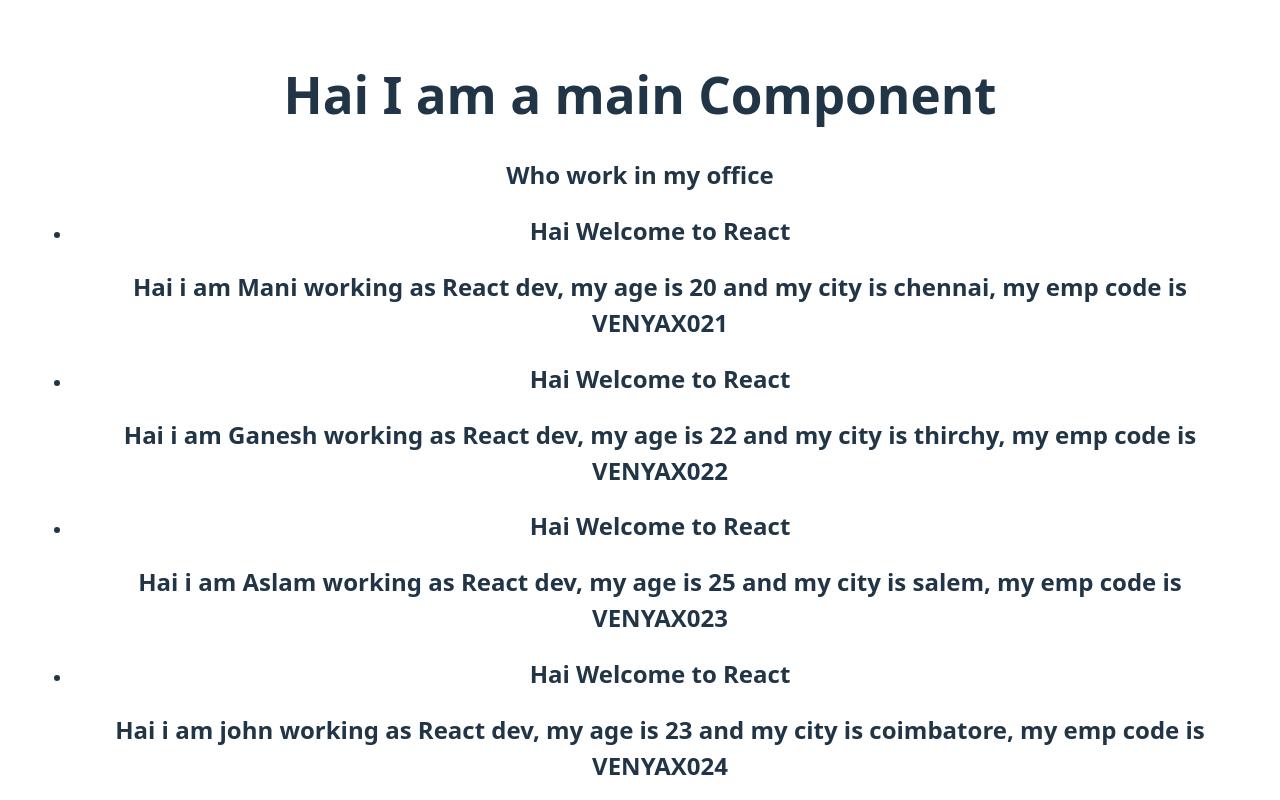
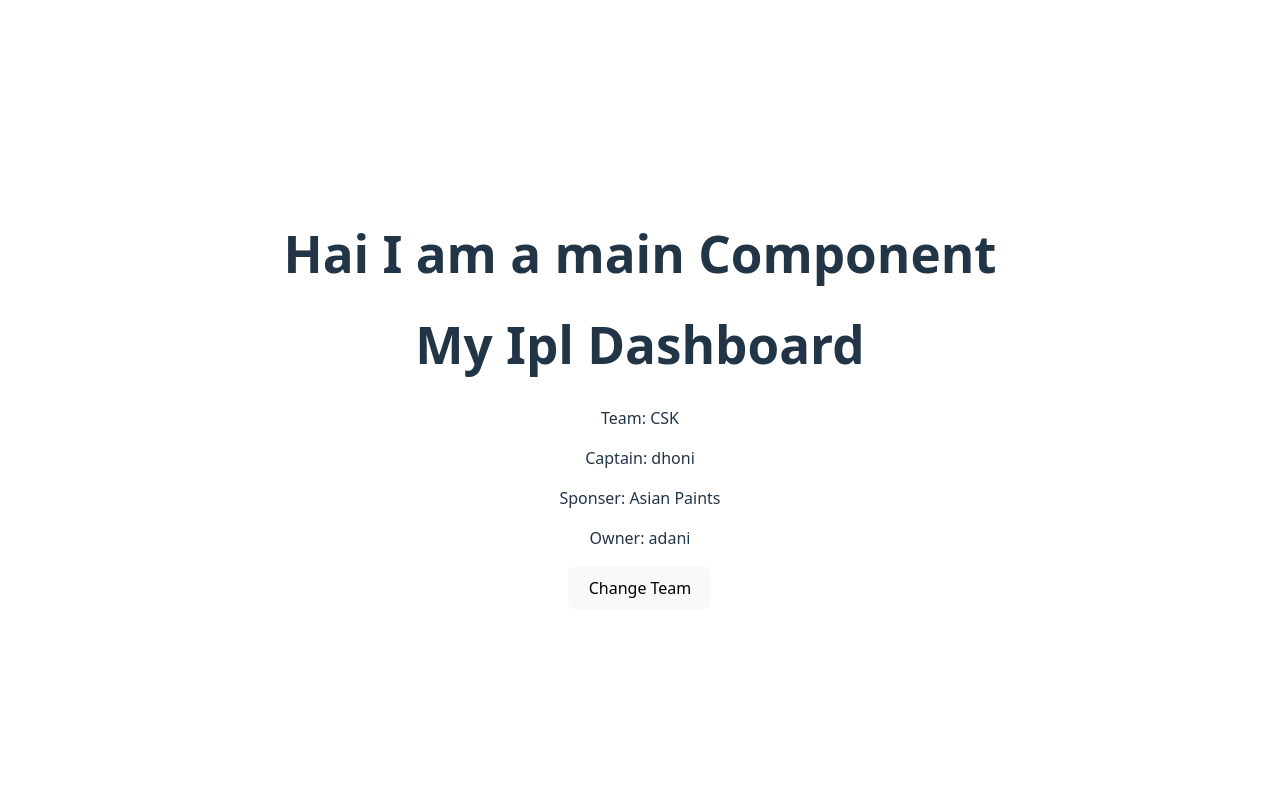
Before and after one commit to haamid122/React_Besant_6Pm, a React (Vite) app in the folder my-app/: page / in a window 1280 px wide. Shown: the top 800 px of the page. Built offline with nearby package versions, Linux system fonts and the light colour scheme.

Commit message:
second0.1 commit

```diff
--- a/my-app/src/App.jsx
+++ b/my-app/src/App.jsx
@@ -3,13 +3,17 @@
 import viteLogo from '/vite.svg'
 import './App.css'
 import Office from "./components/Office.jsx"
+import FavoriteFood from './components/FavoriteFood.jsx'
+import IplDashboard from './components/IplDashboard.jsx'
 
 function App() {
 
   return (
     <>
          <h1>Hai I am a main Component</h1>
-         <Office/>
+         {/* <Office/>     */}
+         {/* <FavoriteFood/> */}
+         <IplDashboard/>
     </>
   )
 }
--- /dev/null
+++ b/my-app/src/components/FavoriteFood.jsx
@@ -0,0 +1,20 @@
+import React from 'react'
+import {useState} from 'react';
+
+function FavoriteFood() {
+
+    // will two properties -
+
+    const [food, setFood] = useState('Friedrice'); // arrary destructuring
+
+    // let food = 'maggie';
+
+  return (
+    <>
+    <h1>My Favorite food is {food}</h1>
+    <button onClick={()=>{setFood('maggie')}} >Change Food</button>
+    </>
+  )
+}
+
+export default FavoriteFood
--- /dev/null
+++ b/my-app/src/components/IplDashboard.jsx
@@ -0,0 +1,42 @@
+import React from "react";
+import { useState } from "react";
+
+function IplDashboard() {
+  //    const [team, setTeam] = useState("CSK");
+  //    const [captain, setCaptain] = useState("Dhoni");
+  //    const [sponser, setSponser] = useState("Asianpaints");
+  //    const [owner, setOwner] = useState("adani");
+
+  const [iplTeam, setIplTeam] = useState({
+    team: "CSK",
+    captain: "dhoni",
+    sponser: "Asian Paints",
+    owner: "adani",
+  });
+
+  // function updateTeam() {
+  //   setIplTeam({ team: "rcb" });
+  // }
+  function updateTeam() {
+    setIplTeam((previousState)=> {
+         return {...previousState, team: "rcb"}
+    });
+  }
+
+  console.log("current state: ", iplTeam);
+
+
+  return (
+    <>
+      <h1>My Ipl Dashboard</h1>
+      <p>Team: {iplTeam.team}</p>
+      <p>Captain: {iplTeam.captain}</p>
+      <p>Sponser: {iplTeam.sponser}</p>
+      <p>Owner: {iplTeam.owner}</p>
+
+      <button onClick={updateTeam}>Change Team</button>
+    </>
+  );
+}
+
+export default IplDashboard;
--- a/my-app/src/main.jsx
+++ b/my-app/src/main.jsx
@@ -4,7 +4,7 @@
 import App from "./App.jsx";
 
 createRoot(document.getElementById("root")).render(
-  <StrictMode>
+  <>
      <App/>
-  </StrictMode>,
+  </>,
 );
```
Also changed, not shown: 1 other file (tests, documents, lock files or other folders).
